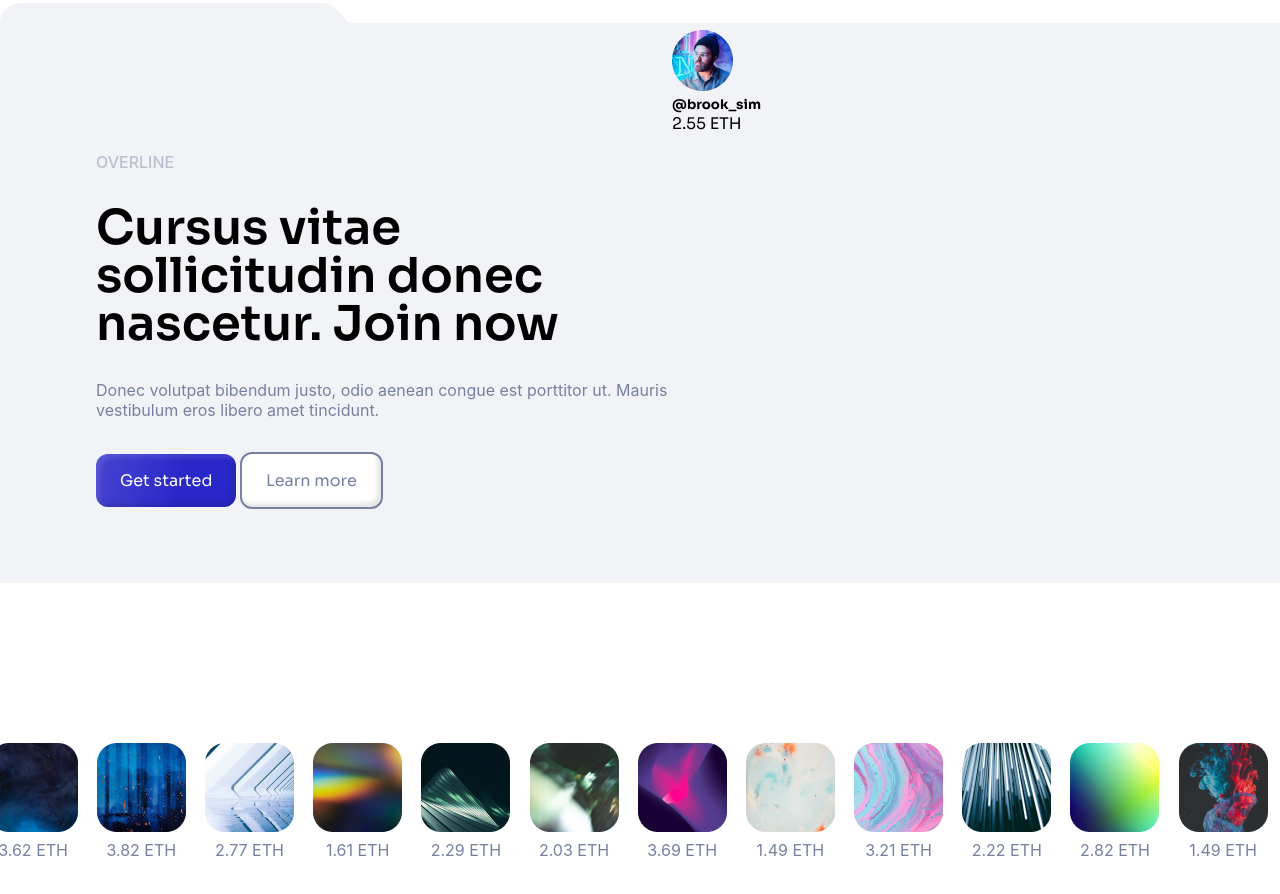
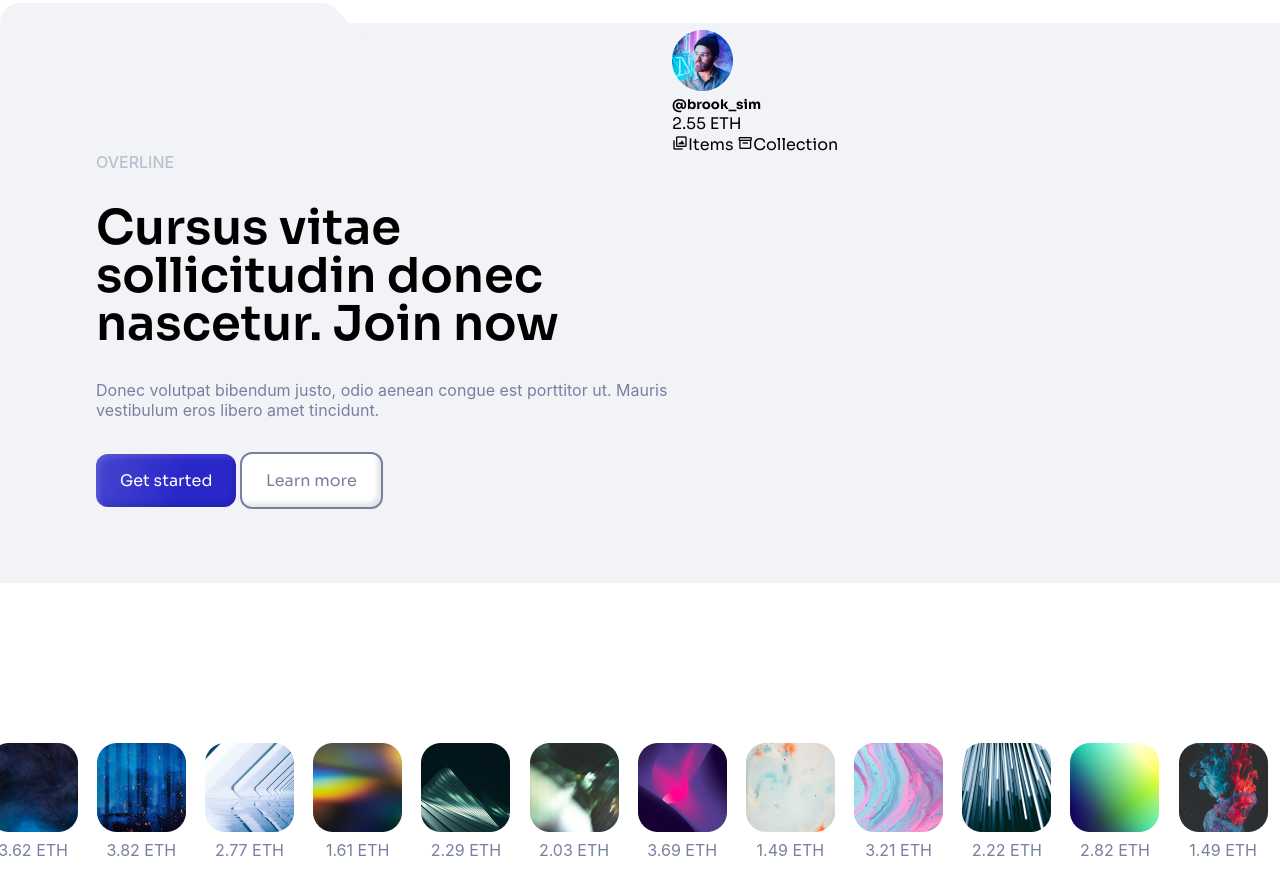
Before and after one commit to LazanIT/NFT-Market-Copy, a website: page index.html in a window 1280 px wide. Shown: the part 6793-7687 px from the top of the page. Drawn offline with nearby package versions, Linux system fonts and the light colour scheme.

Commit message:
Html skelet for one item finished

```diff
--- a/index.html
+++ b/index.html
@@ -734,6 +734,10 @@
                 <h5>@brook_sim</h5>
                 <p>2.55 <span>ETH</span></p>
               </div>
+              <div class="item-icon">
+                <span><i class="bx bx-images"></i>Items</span>
+                <span><i class="bx bx-box"></i>Collection</span>
+              </div>
             </div>
           </div>
         </div>
```
